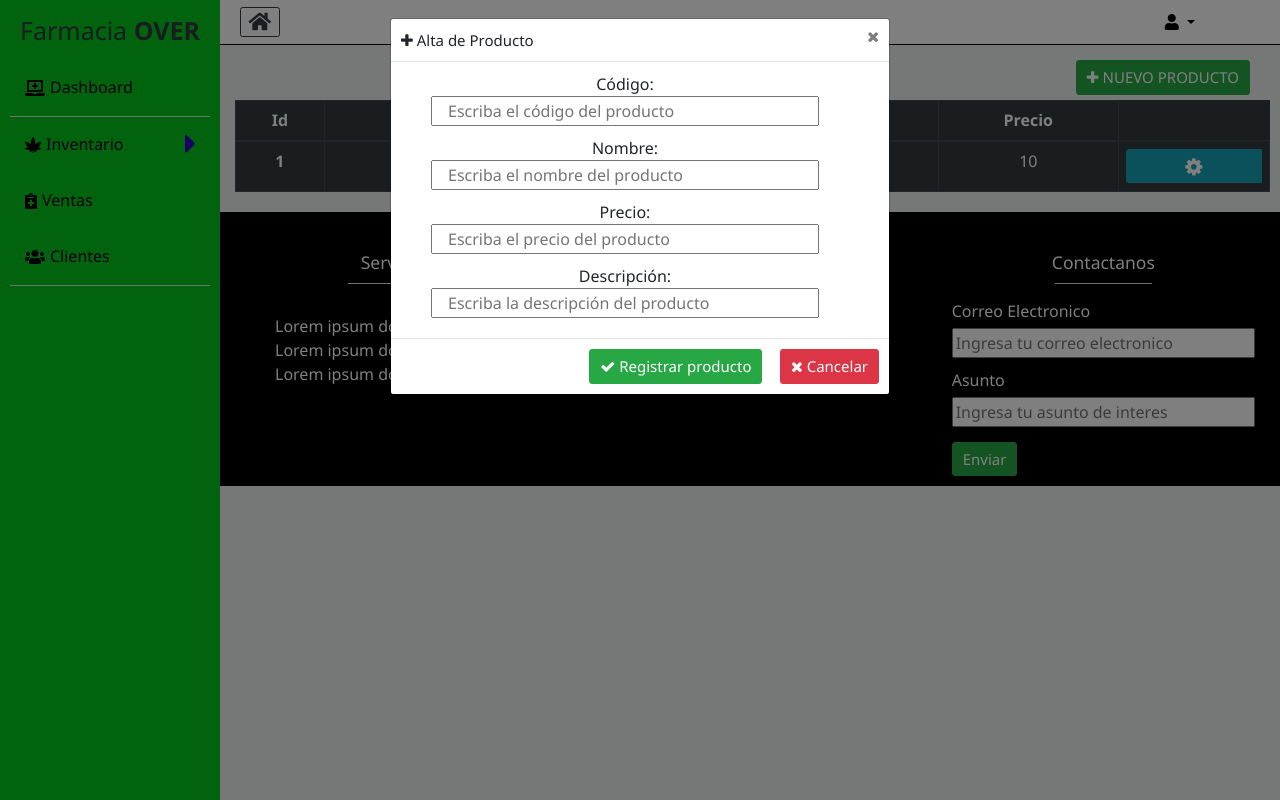
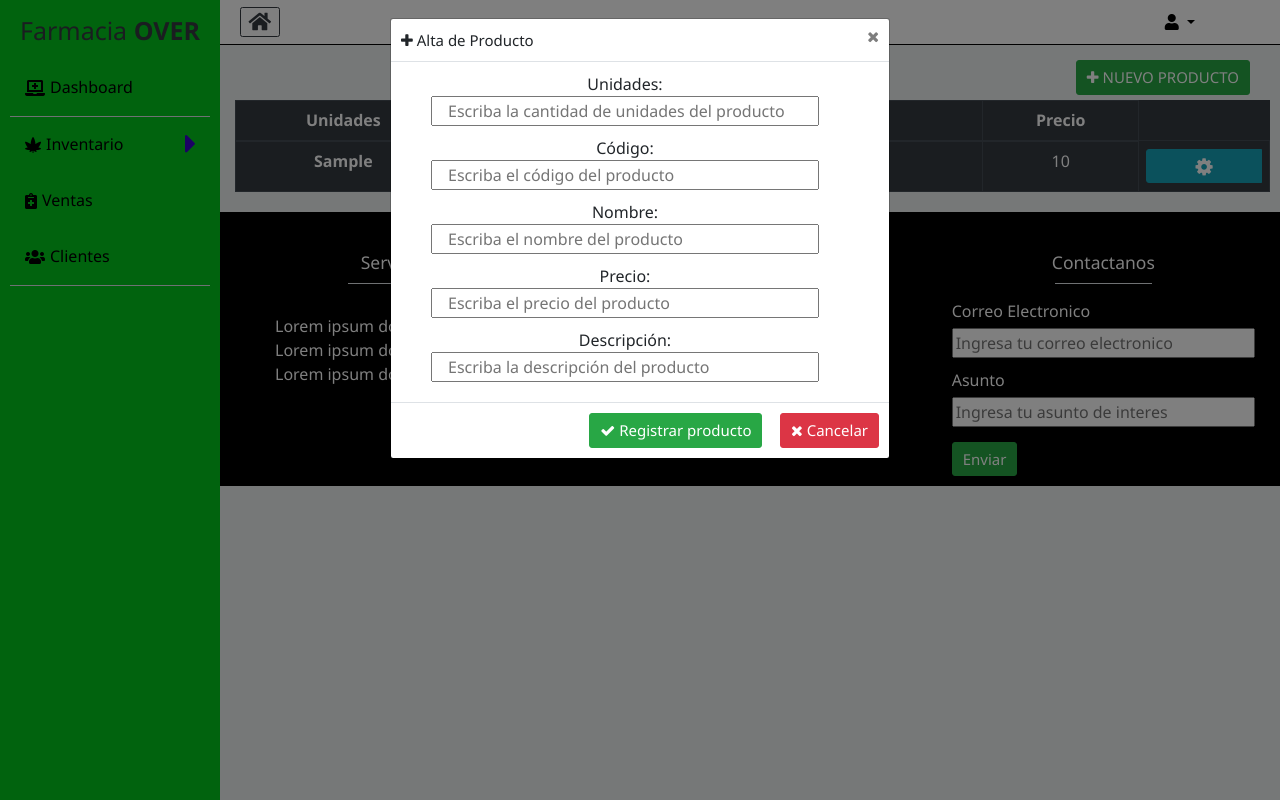
Before and after one commit to Frank420-Developer/FarmaciaOver, a PHP site: page /FarmaciaOVER/inventario in a window 1280 px wide, after a click on "NUEVO PRODUCTO". Run offline with PHP 8.4, Linux system fonts and the light colour scheme; tables that the repository leaves empty or names only in its code hold one stand-in row (values such as "Sample post").

Commit message:
unidades del producto añadidas

```diff
--- a/controllers/render.php
+++ b/controllers/render.php
@@ -114,12 +114,13 @@
               if($sesion->validate_token($token)){
                   //SI NO SE RECIBE ID ES UN INSERT
                 if (empty($_POST['id_producto'])){
+                  $unidades = $_POST['unidad'];
                   $codigo = $_POST['codigo_producto'];
                   $nombre = $_POST['nombre_producto'];
                   $precio = $_POST['precio'];
                   $descripcion = $_POST['descripcion'];
                   // Crea una instancia de InventarioPDO con los datos del formulario
-                  $producto = new InventarioPDO("0", $codigo, $nombre, $precio, $descripcion);
+                  $producto = new InventarioPDO("0",$unidades, $codigo, $nombre, $precio, $descripcion);
                   $producto_creado = $producto->crear_producto();  // Crea el producto con los datos que mandamos
                   // Verifica si se creó el producto
                   $sesion = new UserSession();
@@ -131,12 +132,13 @@
                 }else{
                   //Si se recibe un id_producto significa que es un update
                   $id_producto = $_POST['id_producto'];
+                  $unidades = $_POST['unidad_producto_editar'];
                   $codigo = $_POST['codigo_producto_editar'];
                   $nombre = $_POST['nombre_producto_editar'];
                   $precio = $_POST['precio_editar'];
                   $descripcion = $_POST['descripcion_editar'];
                   // Crea una instancia de InventarioPDO con los datos del formulario
-                  $producto = new InventarioPDO($id_producto, $codigo, $nombre, $precio, $descripcion);
+                  $producto = new InventarioPDO($id_producto, $unidades, $codigo, $nombre, $precio, $descripcion);
                   $producto_actualizado = $producto->actualizar_producto();  // Crea el productocon los datos que mandamos
                   // Verifica si se actualizó el producto
                   $sesion = new UserSession();
--- a/models/sesion.php
+++ b/models/sesion.php
@@ -4,9 +4,6 @@
       private $id_user;
       private $user;
       private $user_name;
-      private $user_lastname;
-      private $groups;
-      private $status;
       private $token;
 
       public function __construct(){
--- a/models/stock.php
+++ b/models/stock.php
@@ -3,15 +3,17 @@
 
     Class InventarioPDO extends ConexionPDO{
         private $id_producto;
+        private $unidades;
         private $codigo;
         private $nombre;
         private $precio;
         private $descripcion;
 
-        function __construct($product_id='',$cod='',$nom='', $price='', $desc=''){
+        function __construct($product_id='', $unities='',$cod='',$nom='', $price='', $desc=''){
             parent::__construct();
 
             $this->id_producto = $product_id;
+            $this->unidades = $unities;
             $this->codigo = $cod;
             $this->nombre = $nom;
             $this->precio = $price;
@@ -20,8 +22,7 @@
         }
         public function get_productos(){
             $this->conectar();
-            $stmt = $this->conexion->prepare("SELECT id, codigo, nombre, precio, descripcion
-            FROM inventario");
+            $stmt = $this->conexion->prepare("SELECT * FROM inventario");
             $stmt->execute();
             $result = $stmt->fetchAll(PDO::FETCH_ASSOC);
             $this->desconectar();
@@ -31,7 +32,7 @@
         public function get_producto($product_id){
             $this->conectar();
 
-            $sql = "SELECT id, codigo, nombre, precio, descripcion FROM inventario
+            $sql = "SELECT * FROM inventario
             WHERE id = '$product_id'";
 
             $stmt = $this->conexion->prepare($sql);
@@ -45,8 +46,8 @@
         public function crear_producto(){
             $this->conectar();
             try {
-                $sql = "INSERT INTO inventario (codigo, nombre, precio, descripcion)
-                VALUES('$this->codigo','$this->nombre','$this->precio','$this->descripcion')";
+                $sql = "INSERT INTO inventario (unidades, codigo, nombre, precio, descripcion)
+                VALUES('$this->unidades','$this->codigo','$this->nombre','$this->precio','$this->descripcion')";
                 $this->conexion->exec($sql);
                 write_log('Se realizo el insert del producto de manera correcta ');
                 $this->desconectar();
@@ -62,6 +63,7 @@
             $this->conectar();
             try {
                 $sql = "UPDATE inventario SET
+                unidades = '$this->unidades',
                 codigo = '$this->codigo',
                 nombre = '$this->nombre',
                 precio = '$this->precio',
--- a/views/assets/css/login.css
+++ b/views/assets/css/login.css
@@ -127,7 +127,7 @@ form{
 	position: absolute;
 	left: 0;
 	top: 0;
-	width: 100%;
+	width: 90%;
 	height: 100%;
 	border: none;
 	outline: none;
@@ -177,7 +177,7 @@ a:hover{
 	background-position: right;
 	color: #fff;
 }
-.contra{
+#eye{
 	cursor: pointer;
 }
 
--- a/views/assets/js/inventario.js
+++ b/views/assets/js/inventario.js
@@ -4,7 +4,7 @@ $(document).ready(function () {
 
 /* ..:: CARGA DATOS DE PRODUCTOS | AJAX ::.. */
 function carga_datos_producto(product_id){
-  var token = $("input[name='token']").val();
+  let token = $("input[name='token']").val();
 
   $.ajax({
     type: "POST",
@@ -13,14 +13,16 @@ function carga_datos_producto(product_id){
     data: {"token":token},
     success: function(resp){
       // Obtiene los datos del servicio
-      var id = resp.data['0'].id;
-      var code = resp.data['0'].codigo;
-      var name = resp.data['0'].nombre;
-      var price = resp.data['0'].precio;
-      var desc = resp.data['0'].descripcion;
+      let id = resp.data['0'].id;
+      let uni = resp.data['0'].unidades;
+      let code = resp.data['0'].codigo;
+      let name = resp.data['0'].nombre;
+      let price = resp.data['0'].precio;
+      let desc = resp.data['0'].descripcion;
 
       // Setea los datos en el formulario
       $("input[name='id_producto']").val(id);
+      $("input[name='unidad_producto_editar']").val(uni);
       $("input[name='codigo_producto_editar']").val(code);
       $("input[name='nombre_producto_editar']").val(name);
       $("input[name='precio_editar']").val(price);
@@ -33,7 +35,7 @@ function carga_datos_producto(product_id){
   });
 }
 // function borra_datos_producto(product_id){
-//   var token = $("input[name='token']").val();
+//   let token = $("input[name='token']").val();
 
 //   $.ajax({
 //     type: "POST",
@@ -42,7 +44,7 @@ function carga_datos_producto(product_id){
 //     data: {"token":token},
 //     success: function(resp){
 //       // Obtiene los datos del servicio
-//       var id = resp.data['0'].id;
+//       let id = resp.data['0'].id;
 
 //       // Setea los datos en el formulario
 //       $("input[name='id_product']").val(id);
--- a/views/modules/inventario.php
+++ b/views/modules/inventario.php
@@ -55,7 +55,7 @@
                 <table class="table table-bordered table-dark table-hover">
                     <thead>
                         <tr>
-                            <th class="text-center">Id</th>
+                            <th class="text-center">Unidades</th>
                             <th class="text-center">Código</th>
                             <th class="text-center">Nombre</th>
                             <th class="text-center">Precio</th>
@@ -66,7 +66,7 @@
                         <?php
                         foreach($data['inventario'] as $inventario){
                             $html_row =         ""."\n\t\t\t\t\t\t\t<tr>\n".
-                                                "\t\t\t\t\t\t\t\t<th class='text-center'>". $inventario['id'] ."</th>\n".
+                                                "\t\t\t\t\t\t\t\t<th class='text-center'>". $inventario['unidades'] ."</th>\n".
                                                 "\t\t\t\t\t\t\t\t<td class='text-center'>". $inventario['codigo'] ."</td>\n".
                                                 "\t\t\t\t\t\t\t\t<td class='text-center'>". $inventario['nombre'] ."</td>\n".
                                                 "\t\t\t\t\t\t\t\t<td class='text-center'>". $inventario['precio'] ."</td>\n".
@@ -112,8 +112,14 @@
                 <div style="display:none;">
                     <input type="hidden" name="token" value="<?= $data['token'] ?>">
                 </div>
+                <div class="col-md-12">
+                    <label for="unidad">Unidades: </label>
+                    <div class="col-md-12">
+                      <input type="text" class="custom-control w-100 mx-0 mb-3" name="unidad" placeholder="Escriba la cantidad de unidades del producto" autocomplete="off" required>
+                    </div>
+                </div>
                 <div class="col-md-12 col-sm-12">
-                  <label for="codigo_sucursal">Código: </label>
+                  <label for="codigo_producto">Código: </label>
                   <div class="col-md-12">
                     <input type="text" class="custom-control mx-0 w-100 mb-3" name="codigo_producto" placeholder="Escriba el código del producto" required>
                   </div>
@@ -156,11 +162,17 @@
             <button type="button" class="close" data-dismiss="modal"><i class="fa fa-times"></i></button>
           </div>
           <form method="POST" action="<?= $data['host'] ?>/inventario/procesar">
-            <input type="hidden" name="id_producto">
+            <input type="text" name="id_producto">
             <div class="modal-body">
                 <div class="col-md-12 row">
                   <div style="display:none;">
                     <input type="hidden" name="token" value="<?= $data['token'] ?>">
+                  </div>
+                  <div class="col-md-12">
+                    <label for="unidad_producto_editar">Unidades: </label>
+                    <div class="col-md-12">
+                      <input type="text" class="custom-control" name="unidad_producto_editar" placeholder="Escriba la cantidad de unidades del producto" autocomplete="off" required>
+                    </div>
                   </div>
                   <div class="col-md-12">
                     <label for="codigo_producto_editar">Código: </label>
```
Also changed, not shown: views/assets/js/login.js (+22 -0 lines), views/modules/dashboard.php (+24 -3 lines), views/modules/login.php (+5 -3 lines), 1 other file.
